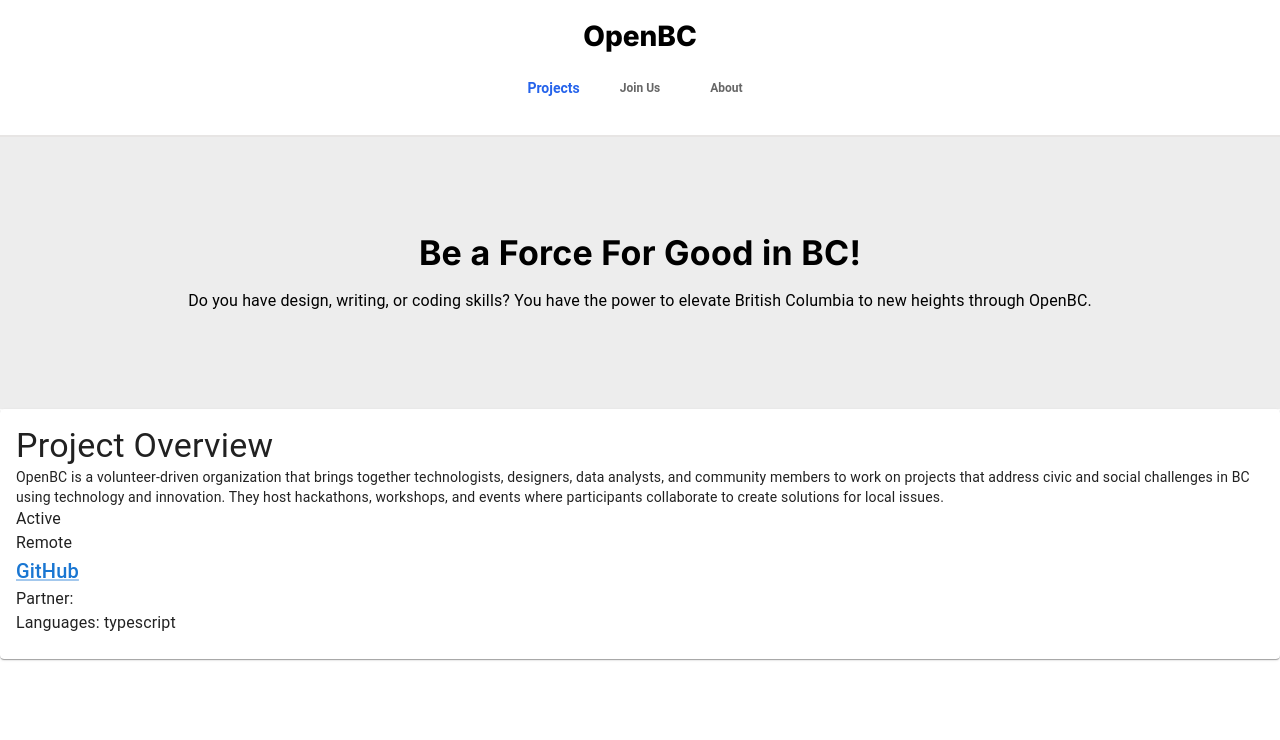
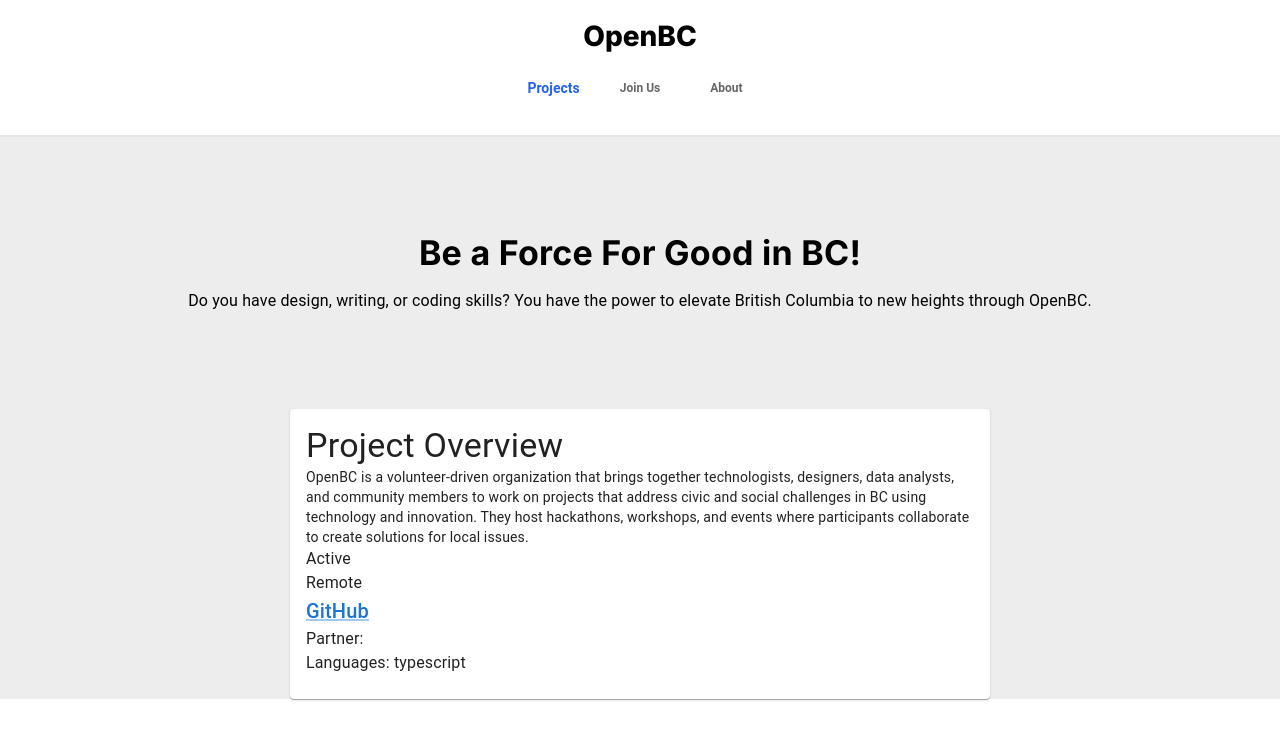
Before and after one commit to OpenBCca/openbc-web, a Next.js app: page / in a window 1280 px wide. Shown: the top 740 px of the page. Built offline with nearby package versions, Linux system fonts and the light colour scheme.

Commit message:
Updating project-overview.tsx to center itself.

```diff
--- a/src/components/project-overview/project-overview.tsx
+++ b/src/components/project-overview/project-overview.tsx
@@ -1,4 +1,4 @@
-import { Card } from '@mui/material';
+import { Card, Container, Grid } from '@mui/material';
 import Project from '@/components/project/project';
 import { Link } from '@/app/dataModels/link';
 import { ProjectStatusTypes } from '@/app/dataModels/project';
@@ -11,7 +11,19 @@
 
 export function ProjectOverview() {
   return (
-    <Card>
+    <Grid
+      container
+      spacing={0}
+      alignItems="center"
+      justifyContent="center"
+      sx={{ backgroundColor: '#ededed'}}
+    >
+      <Grid item>
+        <Card
+          sx={{
+            maxWidth: 700,
+          }}
+        >
           <Project
             title={'Project Overview'}
             description={
@@ -23,5 +35,7 @@
             location={'Remote'}
           />
         </Card>
+      </Grid>
+    </Grid>
   );
 }
```
Lines whose indentation alone changed are shown as unchanged.
